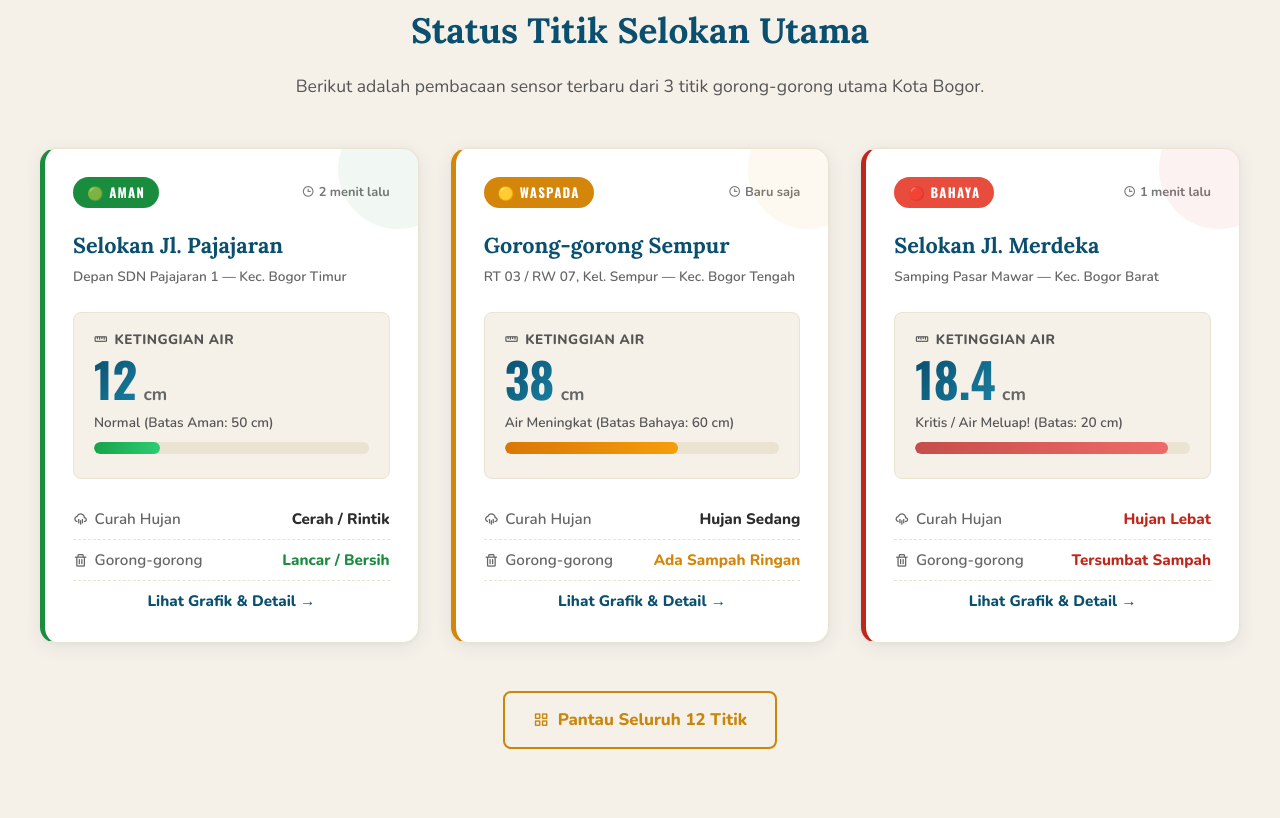
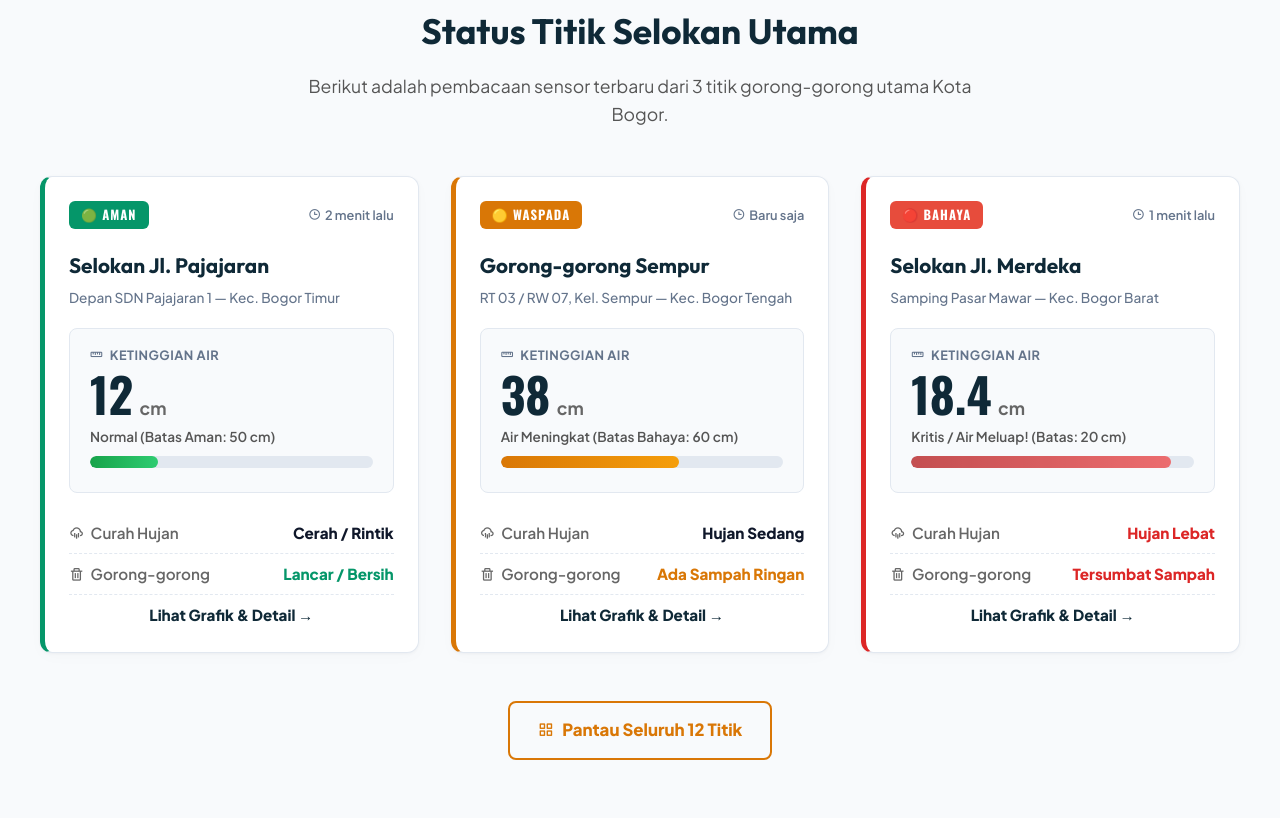
Before and after one commit to JexyDev/si-dago, a website: page index.html in a window 1280 px wide. Shown: the part 762-1580 px from the top of the page. Drawn offline with nearby package versions, Linux system fonts and the light colour scheme.

Commit message:
style: polish UI/UX design to modern, clean, natural look with Plus Jakarta Sans & Outfit fonts (non-AI slop)

```diff
--- a/css/style.css
+++ b/css/style.css
@@ -3,28 +3,28 @@
    Bogor City Smart Flood Monitoring Theme
    ============================================================ */
 
-/* Import Google Fonts */
-@import url('https://fonts.googleapis.com/css2?family=Lora:ital,wght@0,400..700;1,400..700&family=Nunito:ital,wght@0,300..900;1,300..900&family=Oswald:wght@500;700&display=swap');
+/* Import Google Fonts: Plus Jakarta Sans (Body), Outfit (Headings), Oswald (Numbers) */
+@import url('https://fonts.googleapis.com/css2?family=Outfit:wght@400;500;600;700;800&family=Plus+Jakarta+Sans:ital,wght@0,400..800;1,400..800&family=Oswald:wght@500;700&display=swap');
 
 :root {
-    /* Color Palette */
-    --biru-bogor: #0A4F6E;       /* Biru teal gelap — air bersih */
-    --emas-bogor: #C8860A;       /* Emas hangat — Kujang Bogor */
-    --hijau-aman: #1A8C3E;       /* Hijau solid — status AMAN */
-    --kuning-waspada: #D4860A;   /* Kuning tua — status WASPADA */
-    --merah-bahaya: #C0271B;     /* Merah solid — status BAHAYA */
-    --krem-latar: #F5F0E8;       /* Krem hangat — koran/papan kelurahan */
-    --abu-teks: #2C2C2C;         /* Teks utama — kontras tinggi */
-    --abu-muda: #EAE3D2;         /* Abu-abu hangat untuk border */
+    /* Natural Slate & City Color Palette */
+    --biru-bogor: #0F2937;       /* Deep Slate Navy — Bogor smart city */
+    --emas-bogor: #D97706;       /* Warm Accent Gold — Kujang Bogor */
+    --hijau-aman: #059669;       /* Emerald Green — AMAN */
+    --kuning-waspada: #D97706;   /* Warm Amber — WASPADA */
+    --merah-bahaya: #DC2626;     /* Crimson Red — BAHAYA */
+    --krem-latar: #F8FAFC;       /* Natural Light Slate Background */
+    --abu-teks: #0F172A;         /* Slate 900 Text — High Contrast */
+    --abu-muda: #E2E8F0;         /* Clean Slate 200 Border */
     --putih-bersih: #FFFFFF;
 
-    /* Glow/Shadow States */
-    --bayangan-halus: 0 4px 16px rgba(10, 79, 110, 0.08);
-    --bayangan-hover: 0 12px 28px rgba(10, 79, 110, 0.15);
-
-    /* Fonts configuration */
-    --font-heading: 'Lora', serif;
-    --font-body: 'Nunito', sans-serif;
+    /* Clean Natural Shadows */
+    --bayangan-halus: 0 1px 3px rgba(15, 23, 42, 0.05), 0 4px 16px rgba(15, 23, 42, 0.03);
+    --bayangan-hover: 0 10px 30px rgba(15, 23, 42, 0.08);
+
+    /* Modern Fonts Configuration */
+    --font-heading: 'Outfit', sans-serif;
+    --font-body: 'Plus Jakarta Sans', sans-serif;
     --font-number: 'Oswald', sans-serif;
 }
 
@@ -375,38 +375,19 @@ button:focus, a:focus {
 
 .sensor-card {
     background-color: var(--putih-bersih);
-    border-radius: 16px;
+    border-radius: 12px;
     border: 1px solid var(--abu-muda);
     border-left: 5px solid var(--hijau-aman);
-    padding: 1.75rem;
-    box-shadow: 0 4px 20px rgba(10, 79, 110, 0.07), 0 1px 4px rgba(0,0,0,0.04);
-    transition: all 0.35s cubic-bezier(0.165, 0.84, 0.44, 1);
+    padding: 1.5rem;
+    box-shadow: 0 1px 3px rgba(15, 23, 42, 0.04), 0 4px 16px rgba(15, 23, 42, 0.02);
+    transition: all 0.25s ease-in-out;
     position: relative;
-    overflow: hidden;
-}
-
-/* Subtle top-right decorative glow per status */
-.sensor-card::after {
-    content: '';
-    position: absolute;
-    top: -40px;
-    right: -40px;
-    width: 120px;
-    height: 120px;
-    border-radius: 50%;
-    opacity: 0.06;
-    pointer-events: none;
-    transition: opacity 0.3s ease;
-}
-.sensor-card.aman::after  { background-color: var(--hijau-aman); }
-.sensor-card.waspada::after { background-color: var(--kuning-waspada); }
-.sensor-card.bahaya::after  { background-color: var(--merah-bahaya); }
+}
 
 .sensor-card:hover {
-    transform: translateY(-6px);
-    box-shadow: 0 16px 40px rgba(10, 79, 110, 0.14), 0 4px 12px rgba(0,0,0,0.06);
-}
-.sensor-card:hover::after { opacity: 0.12; }
+    transform: translateY(-3px);
+    box-shadow: 0 10px 25px rgba(15, 23, 42, 0.08);
+}
 
 .sensor-card.aman { border-left-color: var(--hijau-aman); }
 .sensor-card.waspada { border-left-color: var(--kuning-waspada); }
@@ -421,12 +402,12 @@ button:focus, a:focus {
 
 .card-badge {
     font-family: var(--font-number);
-    font-size: 0.82rem;
-    font-weight: 700;
-    padding: 5px 14px;
-    border-radius: 50px;
+    font-size: 0.8rem;
+    font-weight: 700;
+    padding: 4px 12px;
+    border-radius: 6px;
     text-transform: uppercase;
-    letter-spacing: 1.2px;
+    letter-spacing: 1px;
     color: var(--putih-bersih);
     display: inline-flex;
     align-items: center;
@@ -439,8 +420,8 @@ button:focus, a:focus {
 
 .card-time {
     font-size: 0.8rem;
-    color: #777;
-    font-weight: 700;
+    color: #64748b;
+    font-weight: 600;
     display: flex;
     align-items: center;
     gap: 0.25rem;
@@ -448,7 +429,7 @@ button:focus, a:focus {
 
 .card-location {
     font-family: var(--font-heading);
-    font-size: 1.35rem;
+    font-size: 1.3rem;
     color: var(--biru-bogor);
     font-weight: 700;
     margin-bottom: 0.25rem;
@@ -456,14 +437,14 @@ button:focus, a:focus {
 
 .card-sublocation {
     font-size: 0.85rem;
-    color: #666;
-    margin-bottom: 1.5rem;
-    font-weight: 600;
+    color: #64748b;
+    margin-bottom: 1.25rem;
+    font-weight: 500;
 }
 
 /* Metric Display Container */
 .card-metrics-box {
-    background-color: var(--krem-latar);
+    background-color: #f8fafc;
     border-radius: 8px;
     padding: 1rem 1.25rem;
     margin-bottom: 1.25rem;
@@ -471,9 +452,9 @@ button:focus, a:focus {
 }
 
 .metric-label {
-    font-size: 0.85rem;
-    font-weight: 800;
-    color: #555;
+    font-size: 0.8rem;
+    font-weight: 700;
+    color: #64748b;
     text-transform: uppercase;
     letter-spacing: 0.5px;
     display: flex;
@@ -492,12 +473,8 @@ button:focus, a:focus {
     font-family: var(--font-number);
     font-size: 3rem;
     font-weight: 700;
-    background: linear-gradient(135deg, var(--biru-bogor) 0%, #1a7fa0 100%);
-    -webkit-background-clip: text;
-    -webkit-text-fill-color: transparent;
-    background-clip: text;
+    color: var(--biru-bogor);
     line-height: 1;
-    transition: all 0.4s ease;
 }
 
 .metric-unit {
@@ -965,13 +942,12 @@ button:focus, a:focus {
     animation: pulse-danger-dot 1.2s infinite;
 }
 
-/* Chart Container & Panel styles */
 .chart-panel-card {
-    background: linear-gradient(145deg, #ffffff 0%, #fafbff 100%);
+    background-color: var(--putih-bersih);
     border: 1px solid var(--abu-muda);
-    border-radius: 16px;
+    border-radius: 12px;
     padding: 2rem;
-    box-shadow: 0 4px 24px rgba(10, 79, 110, 0.08);
+    box-shadow: var(--bayangan-halus);
     margin-top: 2rem;
 }
 
--- a/index.html
+++ b/index.html
@@ -8,7 +8,7 @@
     <!-- Google Fonts -->
     <link rel="preconnect" href="https://fonts.googleapis.com">
     <link rel="preconnect" href="https://fonts.gstatic.com" crossorigin>
-    <link href="https://fonts.googleapis.com/css2?family=Lora:ital,wght@0,400..700;1,400..700&family=Nunito:ital,wght@0,300..900;1,300..900&family=Oswald:wght@500;700&display=swap" rel="stylesheet">
+    <link href="https://fonts.googleapis.com/css2?family=Outfit:wght@400;500;600;700;800&family=Plus+Jakarta+Sans:ital,wght@0,400..800;1,400..800&family=Oswald:wght@500;700&display=swap" rel="stylesheet">
     <!-- Font Icons -->
     <link href="https://unpkg.com/boxicons@2.1.4/css/boxicons.min.css" rel="stylesheet">
     <!-- Main Style Sheet -->
```
Also changed, not shown: cara-kerja.html (+1 -1 lines), notifikasi.html (+1 -1 lines), pantau.html (+1 -1 lines), peta.html (+1 -1 lines), tentang.html (+1 -1 lines).
